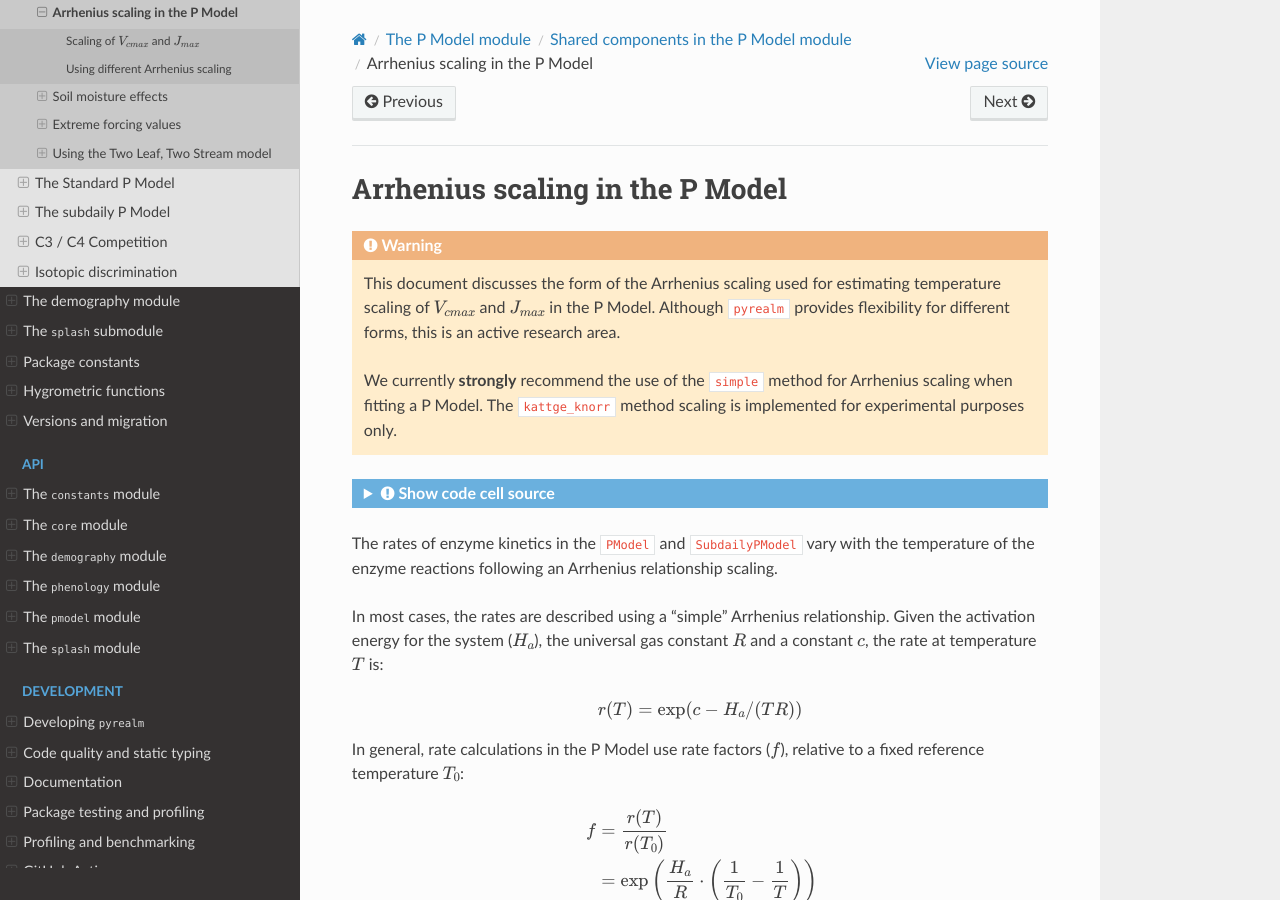
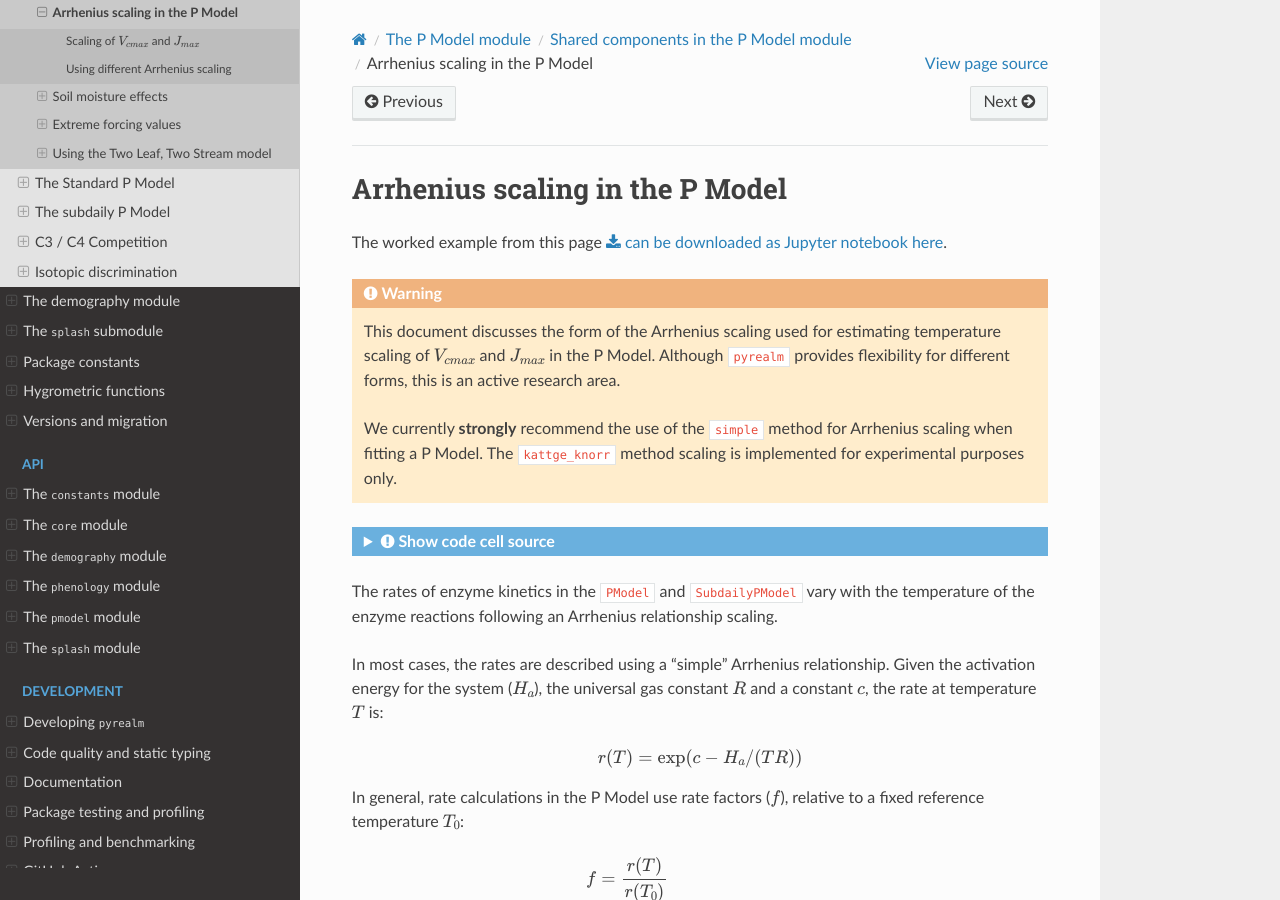
Before and after one commit to ImperialCollegeLondon/pyrealm, a Sphinx documentation site: the page built from docs/source/users/pmodel/shared_components/arrhenius.md, in a window 1280 px wide and 900 px high. Built offline with Sphinx 7.4.7 and the Read the Docs theme 3.1.0, drawn with Linux system fonts in a browser that asks for light colours; cross-references to code outside the pages are shown as plain code.

Commit message:
add Arrhenius jupyter notebook

```diff
--- a/docs/source/users/pmodel/shared_components/arrhenius.md
+++ b/docs/source/users/pmodel/shared_components/arrhenius.md
@@ -22,6 +22,8 @@
 ---
 
 # Arrhenius scaling in the P Model
+
+The worked example from this page {download}`can be downloaded as Jupyter notebook here </_static/Arrhenius.ipynb>`.
 
 :::{warning}
 This document discusses the form of the Arrhenius scaling used for estimating
```
Also changed, not shown: docs/source/_static/Arrhenius.ipynb (added).
